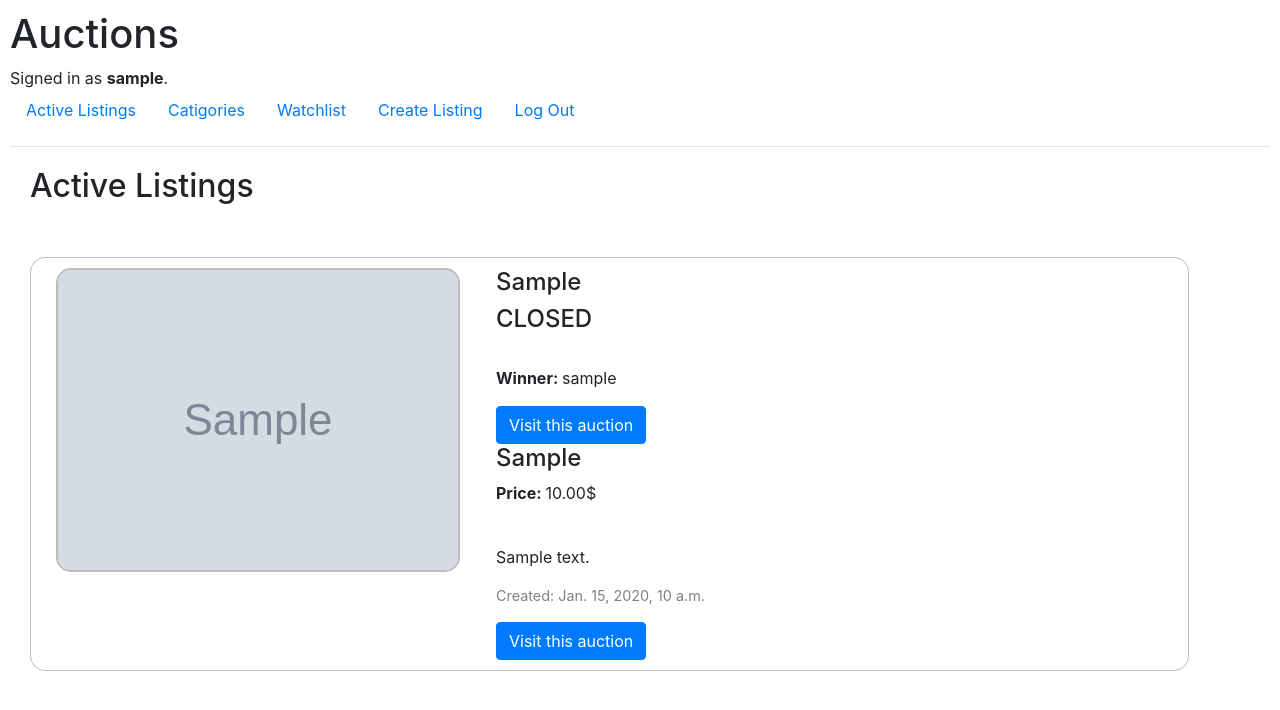
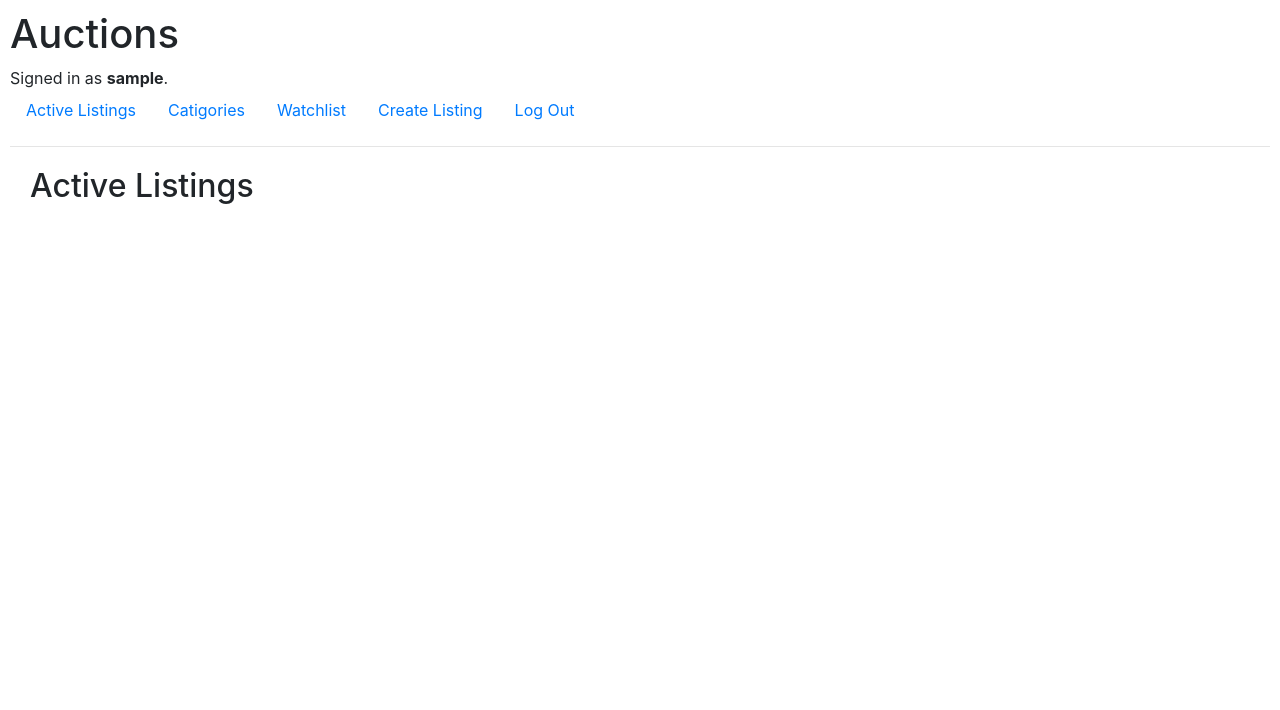
Before and after one commit to georgesohran/All-CS50Web-projects, a Django app: page / in a window 1280 px wide. Shown: the top 710 px of the page. Run offline with Django 3.2, Linux system fonts and the light colour scheme; a user stored in the database is signed in; tables that the repository leaves empty hold one stand-in row (values such as "Sample post"); grey boxes marked "Sample" are stand-in pictures; some libraries are stand-ins or nearby versions.

Commit message:
Mon, Jan 29, 2024, 6:21 PM +03:00

```diff
--- a/commerce/auctions/templates/auctions/index.html
+++ b/commerce/auctions/templates/auctions/index.html
@@ -6,7 +6,7 @@
     <h2>Active Listings</h2>
     <br>
     {% for auction in auctions %}
-        {% if auction.winner %}
+        {% if not auction.winner %}
         <div class="container-auction">
             <form class="row" enctype="multipart/form-data" action="{% url 'listing' auction.id %}">
                 <div style="width:400px;text-align:center">
@@ -18,22 +18,6 @@
                     <p>No image</p>
                     {% endif %}
                 </div>
-
-                <div class="auction-short-description">
-
-                    <h4>{{auction.product}}</h4>
-                    <h4>CLOSED</h4>
-                    <br>
-                    <p><b>Winner: </b>{{auction.winner}}</p>
-                    <input type="submit" class="btn btn-primary" value="Visit this auction">
-                    <h4>{{auction.product}}</h4>
-                    <p><b>Price: </b>{{auction.price|floatformat:2}}$</p>
-                    <br>
-                    <p>{{auction.description}}</p>
-                    <p style="font-size:90%; color:gray">Created: {{auction.time}}</p>
-                    <input type="submit" class="btn btn-primary" value="Visit this auction">
-
-                </div>
             </form>
         </div>
         {% endif %}
```
